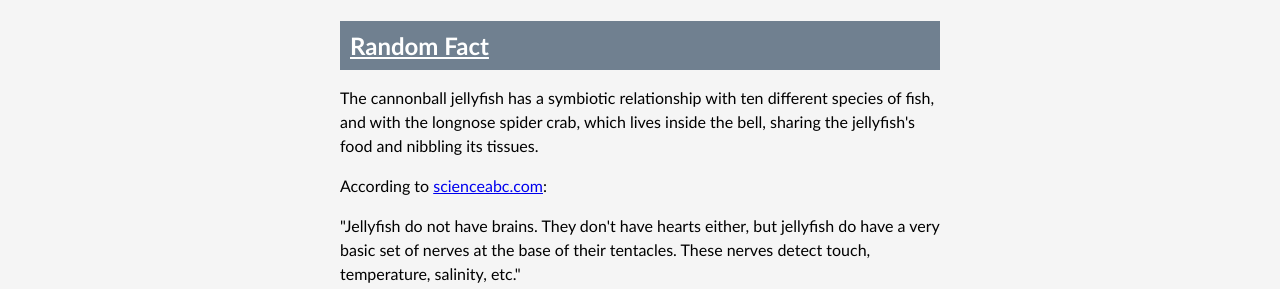
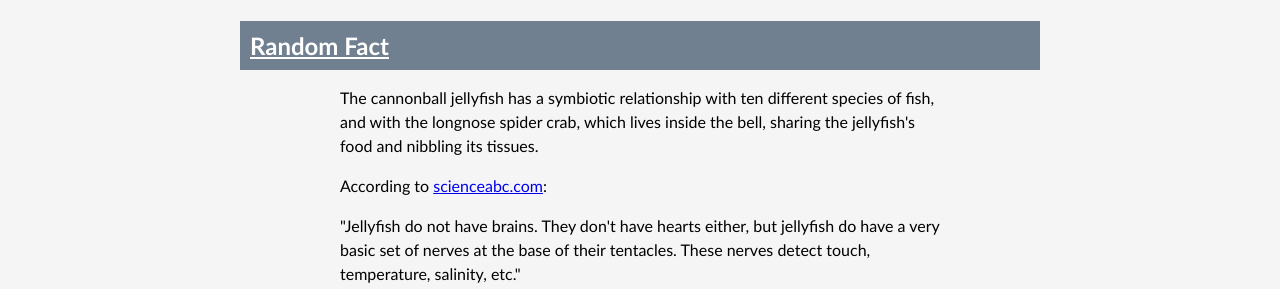
Before and after one commit to j-nederveld/MyFavoriteAnimal, a plain HTML site: page index.html in a window 1280 px wide. Shown: the part 701-990 px from the top of the page. Drawn offline with Linux system fonts and the light colour scheme; a web font is replaced by a local one.

Commit message:
changed h2 width

```diff
--- a/index.html
+++ b/index.html
@@ -16,11 +16,14 @@
             <div class="clear">
                 <img id="jellyfish" src="https://0901.static.prezi.com/preview/v2/mlmfei4c6f4zmdjmv3uma5gbnh6jc3sachvcdoaizecfr3dnitcq_3_0.png" alt="cannonball jellyfish">
             </div>
-            <div class="main-div">
-
             <div class="h2">
                 <h2>Random Fact</h4>
             </div>
+            <div class="main-div">
+
+            <!-- <div class="h2">
+                <h2>Random Fact</h4>
+            </div> -->
                 <p>The cannonball jellyfish has a symbiotic relationship with ten different species of fish, and with the longnose spider crab, which lives inside the bell, sharing the jellyfish's food and nibbling its tissues.</p>
 
                 <p>According to <a href="https://scienceabc.com" target="_blank">scienceabc.com</a>:</p>
--- a/style.css
+++ b/style.css
@@ -44,13 +44,16 @@ body {
 .h2 {
     background-color: slategray;
     color: #fff;
-    margin: 0px;
+    margin: 0px auto;
     padding: 10px;
     text-decoration: underline;
+    width: 800px;
+    box-sizing: border-box;
 }
 
 h2 {
     margin: 0px;
+
 }
 
 p {
```
